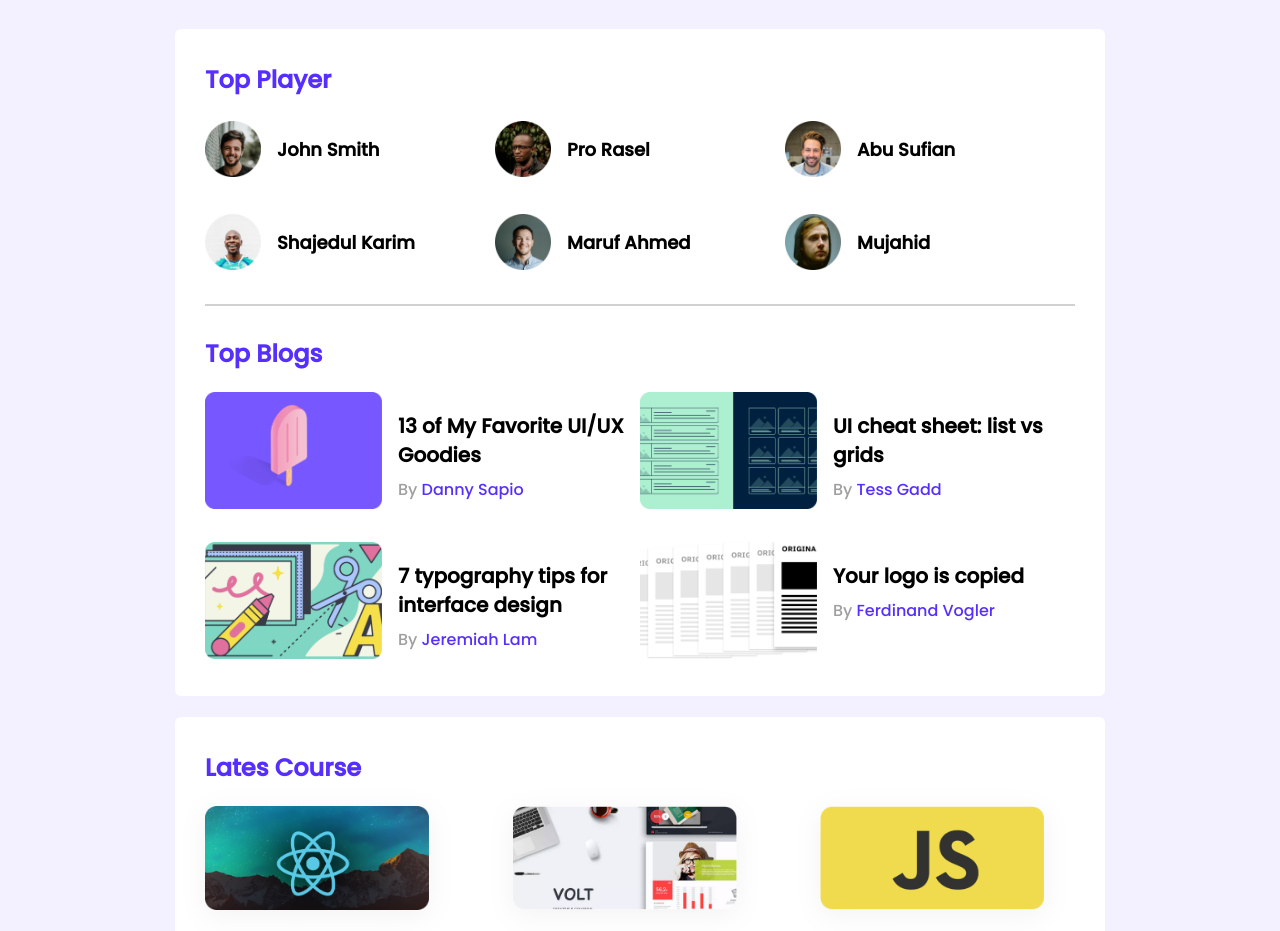
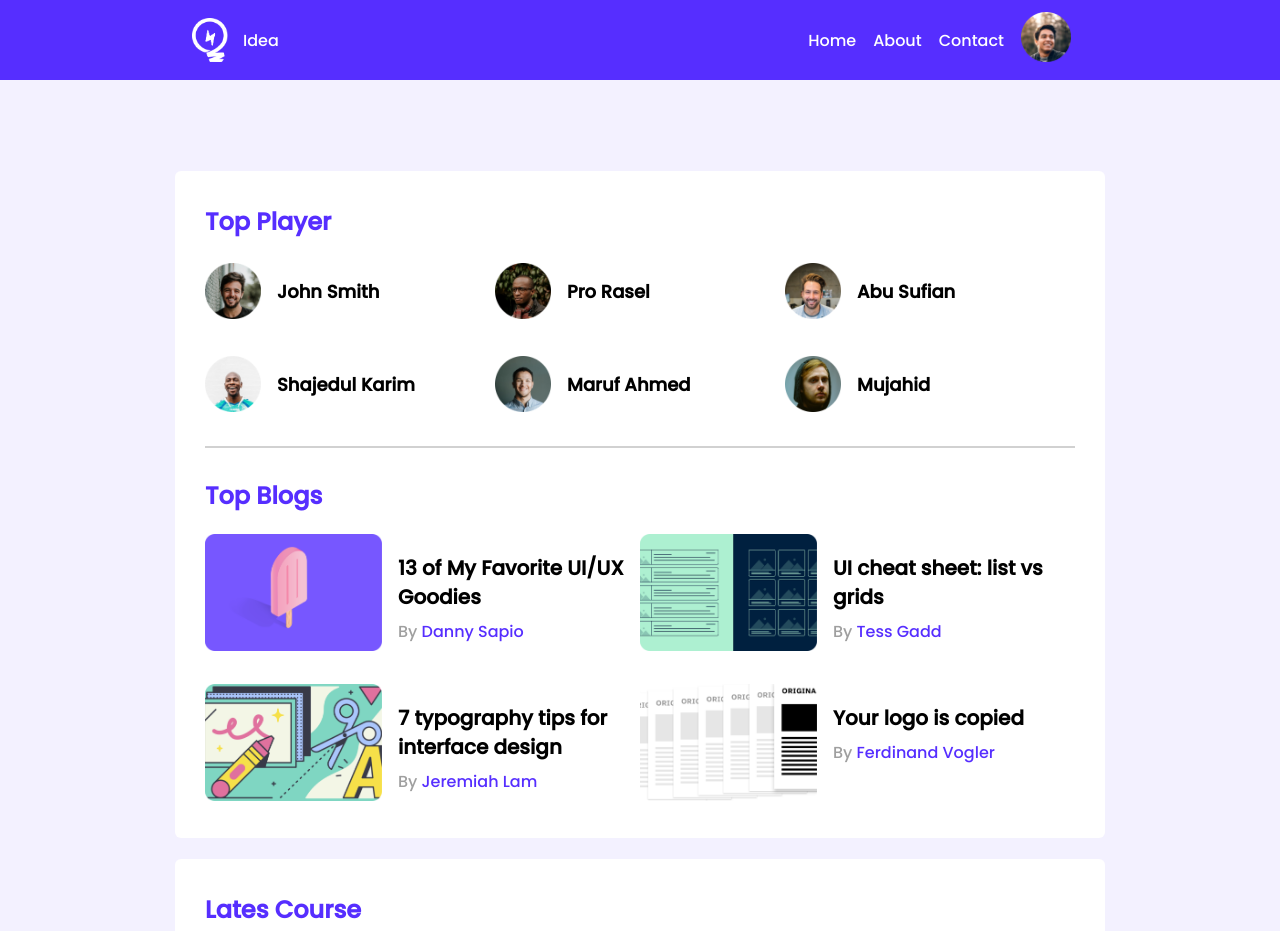
Before and after one commit to nrasel/leader-board, a plain HTML site: page index.html in a window 1280 px wide. Shown: the top 931 px of the page. Drawn offline with Linux system fonts and the light colour scheme.

Commit message:
added nav bar

```diff
--- a/index.html
+++ b/index.html
@@ -23,8 +23,19 @@
     <!-- header start here -->
 
 
-    <header>
-
+    <header class="header">
+        <nav class="navigation">
+            <div class="nav-img">
+                <img src="images/icons/logo.png" alt="">
+                <span>Idea</span>
+            </div>
+            <div class="menu-bar">
+                <a href="">Home</a>
+                <a href="">About</a>
+                <a href="">Contact</a>
+                <a href=""><img src="images/icons/profile.png" alt=""></a>
+            </div>
+        </nav>
     </header>
 
 
--- a/styles/style.css
+++ b/styles/style.css
@@ -1,7 +1,7 @@
 /* common css or ulities  */
 body{
     font-family: 'Poppins', sans-serif;
-    /* margin: 0; */
+    margin: 0;
     background-color: #F3F1FF;
 }
 main{
@@ -23,6 +23,44 @@ main{
     border-radius: 6px;
 }
 
+/* navigation bar styles */
+.header{
+    background-color:  #562EFF;
+    height: 80px;
+    display: flex;
+    margin-bottom: 70px;
+}
+.navigation{
+    width: 70%;
+    margin: auto;
+    justify-content: space-between;
+    display: flex;
+}
+.nav-img{
+    display: flex;
+    align-items: center;
+}
+.nav-img img{
+    width: 36px;
+}
+.nav-img span{
+   margin-left: 15px;
+   color: white;
+}
+.menu-bar {
+    display: flex;
+   align-items: center;
+   flex-direction: row;
+}
+.menu-bar a{
+    text-decoration: none;
+    margin-right: 17px;
+    color: white;
+}
+.menu-bar a img{
+    width: 50px;
+    height: 50px;
+}
 
 /* top players style */
 hr{
```
